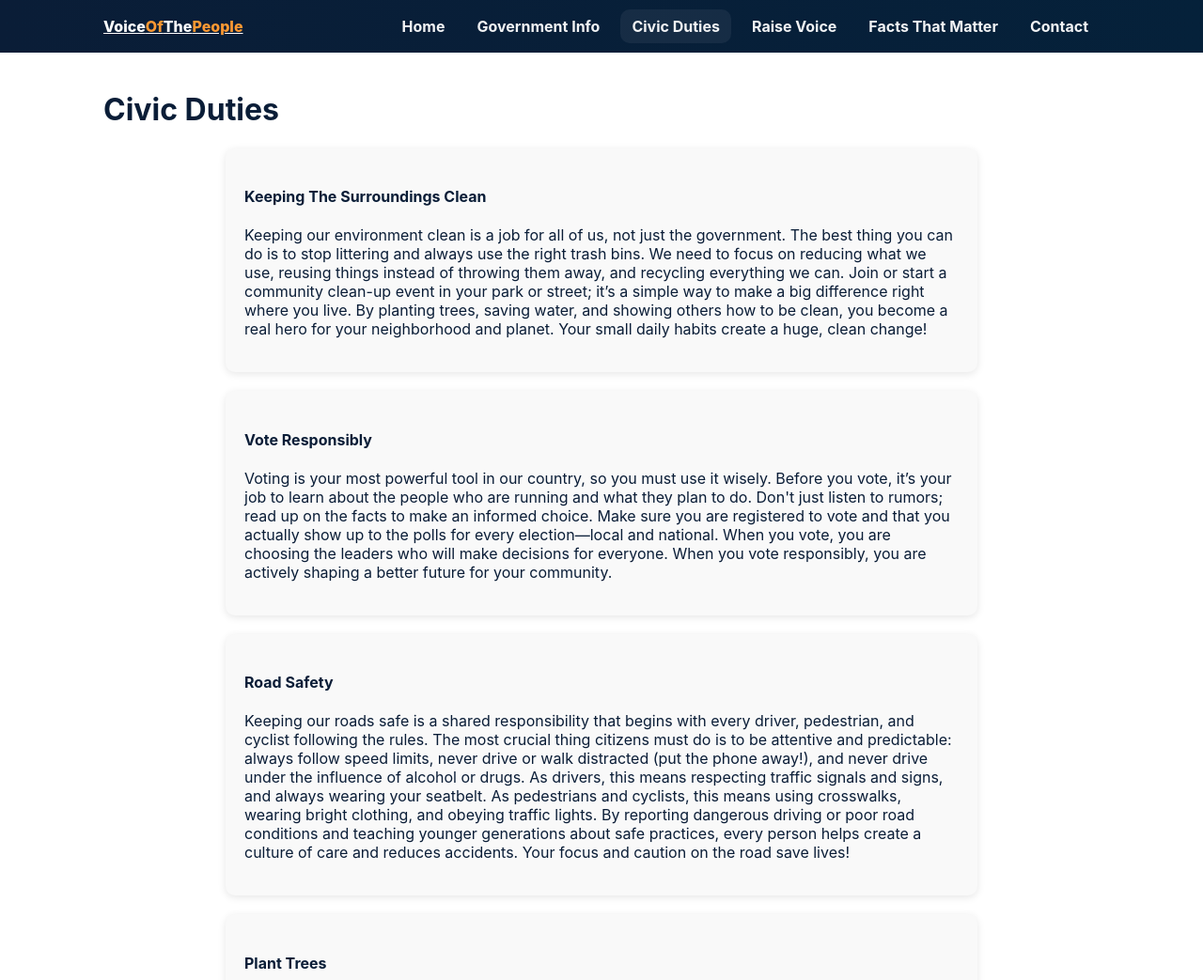
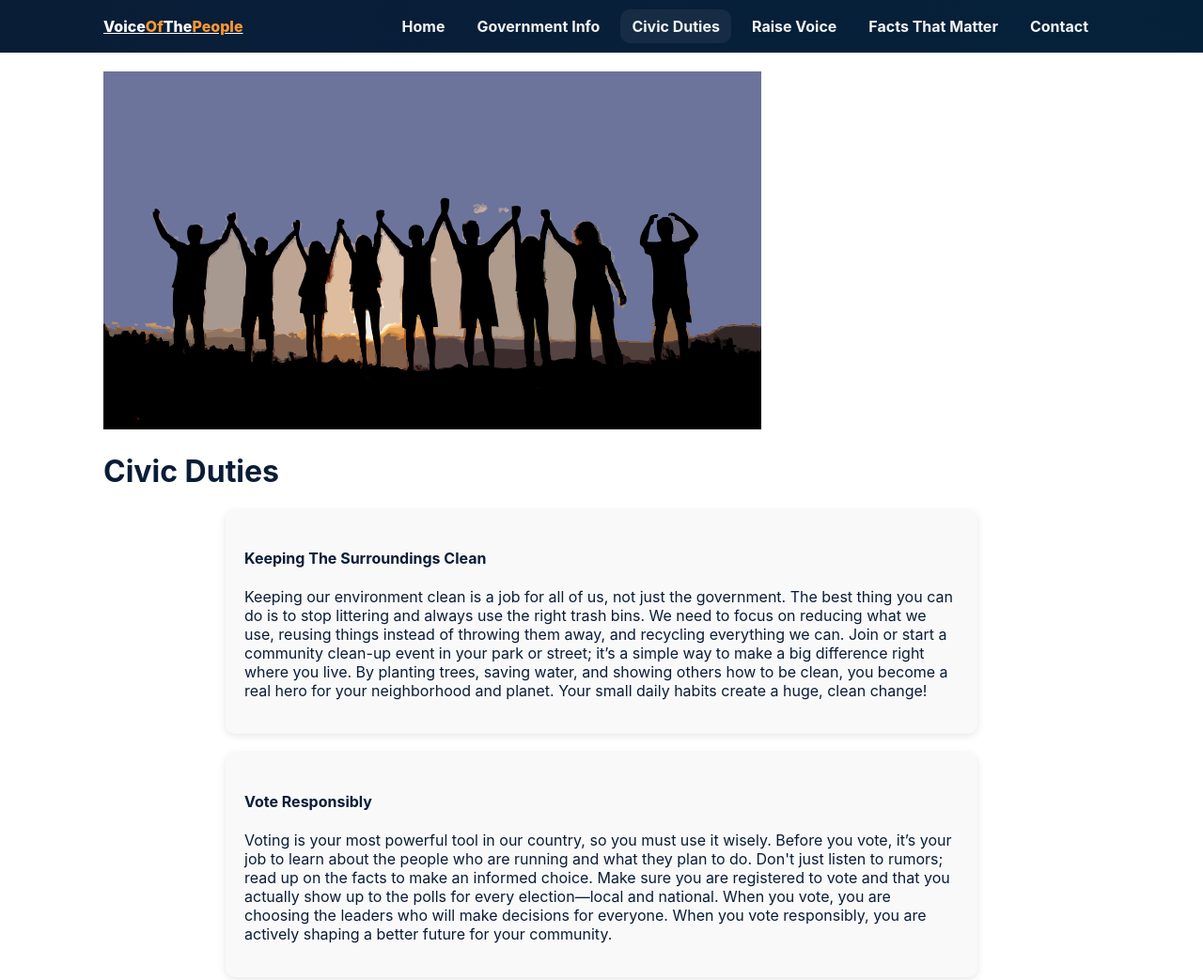
Before and after one commit to TejasJain676/voice-of-the-people, a plain HTML site: page citizens.html in a window 1280 px wide. Shown: the top 1043 px of the page at 94% size. Drawn offline with Linux system fonts and the light colour scheme; no server answers.

Commit message:
Update citizens.html

```diff
--- a/citizens.html
+++ b/citizens.html
@@ -22,6 +22,7 @@
 </header>
 
 <main class="container">
+<img src="assets/youth_action.svg" alt="Youth" style="width: 80%; max-width: 700px; height: auto;">
 <h1>Civic Duties</h1>
 <div class="three-cols">
 <div class="box"><h4>Keeping The Surroundings Clean</h4><p>Keeping our environment clean is a job for all of us, not just the government. The best thing you can do is to stop littering and always use the right trash bins. We need to focus on reducing what we use, reusing things instead of throwing them away, and recycling everything we can. Join or start a community clean-up event in your park or street; it’s a simple way to make a big difference right where you live. By planting trees, saving water, and showing others how to be clean, you become a real hero for your neighborhood and planet. Your small daily habits create a huge, clean change!</p></div>
```
